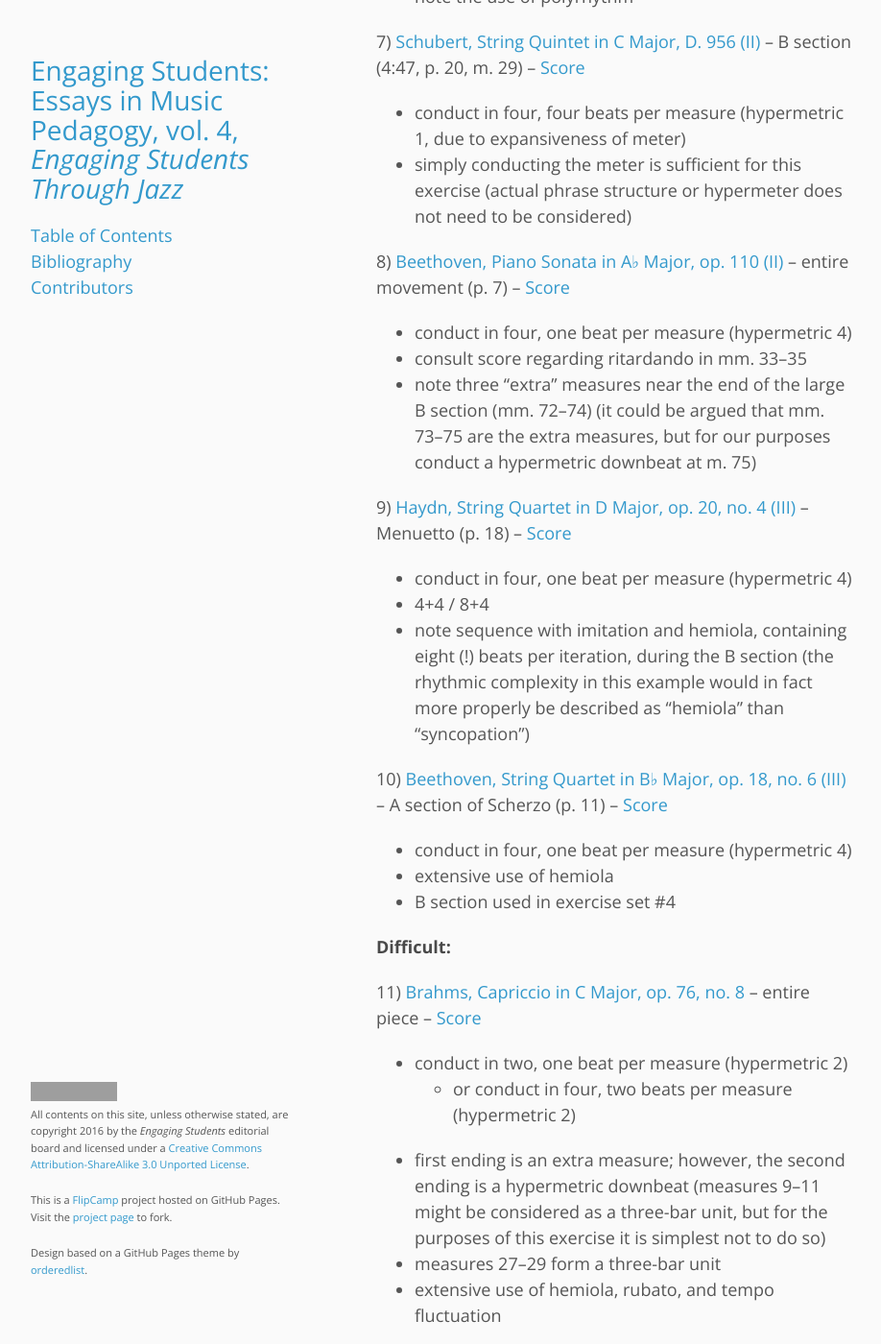
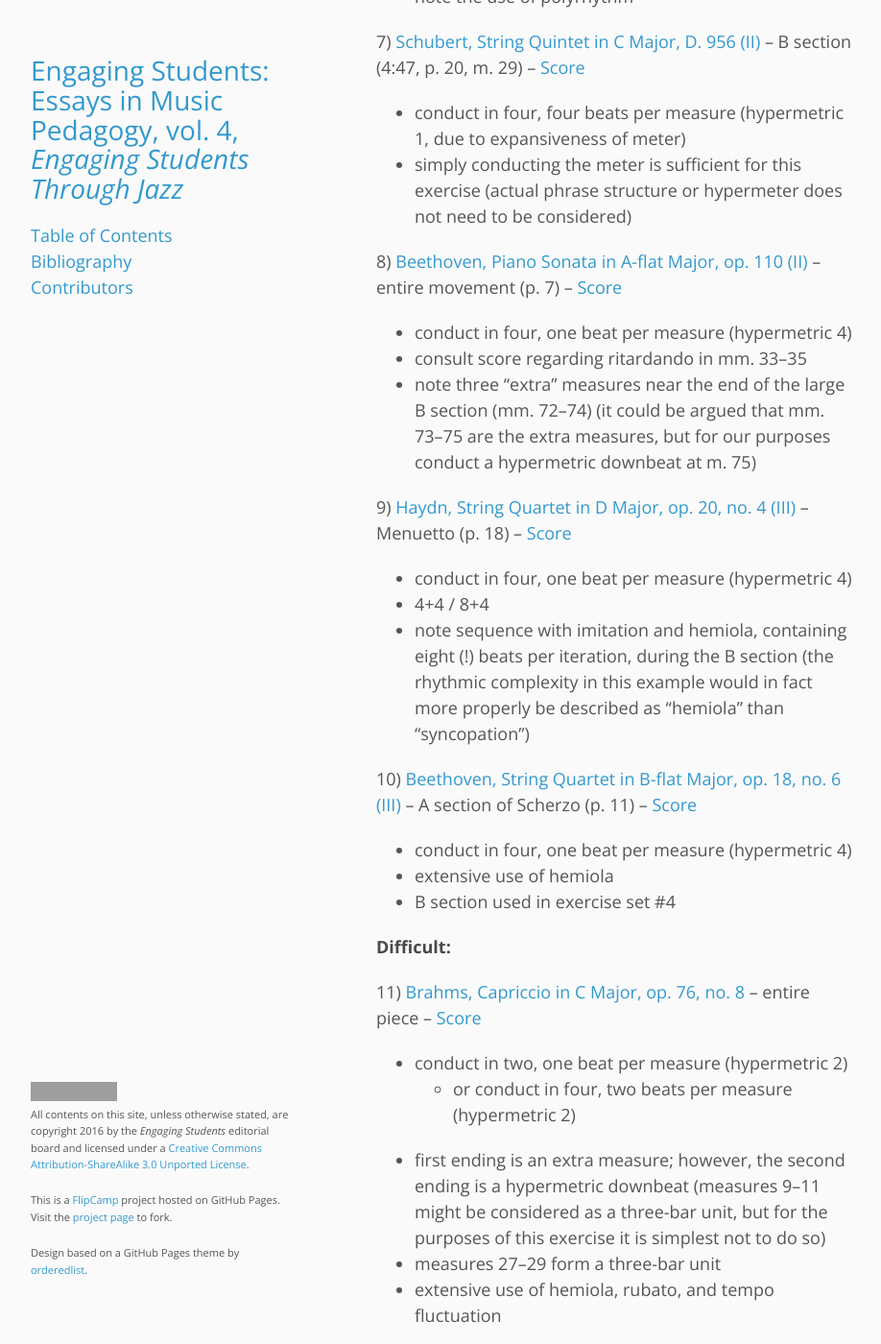
Before and after one commit to flipcamp/engagingstudents4, a Jekyll site: the page built from essays/pellegrin.md, in a window 1280 px wide and 1400 px high, scrolled down 20529 px. Shown: the whole window at 96% size, without its empty margins (178-1096 px from the left). Built offline with Jekyll 4.4.1, drawn with Linux system fonts in a browser that asks for light colours; comment, search, counter and statistics services are not loaded; some of the changed text lies outside the part shown; grey boxes are pictures that could not be loaded.

Commit message:
Pellegrin accidentals

```diff
--- a/essays/pellegrin.md
+++ b/essays/pellegrin.md
@@ -386,7 +386,7 @@ The instructor (or student leader/presenter) in many cases will find it helpful
 - conduct in four, four beats per measure (hypermetric 1, due to expansiveness of meter)
 - simply conducting the meter is sufficient for this exercise (actual phrase structure or hypermeter does not need to be considered)
 
-8\) [Beethoven, Piano Sonata in A<span class="accidental">&#9837;</span> Major, op. 110 (II)](http://open.spotify.com/track/7tNWxDJqgSgQNn0p72zIjv) – entire movement (p. 7) – [Score](http://imslp.nl/imglnks/usimg/d/d9/IMSLP00031-Beethoven__L.v._-_Piano_Sonata_31.pdf)
+8\) [Beethoven, Piano Sonata in A-flat Major, op. 110 (II)](http://open.spotify.com/track/7tNWxDJqgSgQNn0p72zIjv) – entire movement (p. 7) – [Score](http://imslp.nl/imglnks/usimg/d/d9/IMSLP00031-Beethoven__L.v._-_Piano_Sonata_31.pdf)
 
 - conduct in four, one beat per measure (hypermetric 4)
 - consult score regarding ritardando in mm. 33–35
@@ -398,7 +398,7 @@ The instructor (or student leader/presenter) in many cases will find it helpful
 - 4+4 / 8+4
 - note sequence with imitation and hemiola, containing eight (!) beats per iteration, during the B section (the rhythmic complexity in this example would in fact more properly be described as “hemiola” than “syncopation”)
 
-10\) [Beethoven, String Quartet in B<span class="accidental">&#9837;</span> Major, op. 18, no. 6 (III)](http://open.spotify.com/track/7mlyuTcjBYwfbiTKzupRfT) – A section of Scherzo (p. 11) – [Score](http://imslp.nl/imglnks/usimg/c/c7/IMSLP04760-Beethoven_-_String_Quartet_No.6_Dover.pdf)
+10\) [Beethoven, String Quartet in B-flat Major, op. 18, no. 6 (III)](http://open.spotify.com/track/7mlyuTcjBYwfbiTKzupRfT) – A section of Scherzo (p. 11) – [Score](http://imslp.nl/imglnks/usimg/c/c7/IMSLP04760-Beethoven_-_String_Quartet_No.6_Dover.pdf)
 
 - conduct in four, one beat per measure (hypermetric 4)
 - extensive use of hemiola
@@ -518,11 +518,11 @@ One might begin working through this playlist without telling students what they
 
 - 4+5+4 (with syncopation and elision)
 
-17\) [Mozart, Piano Sonata in B<span class="accidental">&#9837;</span> Major, K. 333 (II)](http://open.spotify.com/track/2gHIkLnapwV5yrA8k3wPOP) (p. 9) – [Score](http://hz.imslp.info/files/imglnks/usimg/a/a9/IMSLP70211-PMLP01849-KV_333.pdf)
+17\) [Mozart, Piano Sonata in B-flat Major, K. 333 (II)](http://open.spotify.com/track/2gHIkLnapwV5yrA8k3wPOP) (p. 9) – [Score](http://hz.imslp.info/files/imglnks/usimg/a/a9/IMSLP70211-PMLP01849-KV_333.pdf)
 
 - 4+4+5 (with accompanimental overlap at m. 8)
 
-18\) [Beethoven, String Quartet in B<span class="accidental">&#9837;</span> Major, op. 18, no. 6 (III)](http://open.spotify.com/track/7mlyuTcjBYwfbiTKzupRfT) (p. 11) – [Score](http://imslp.nl/imglnks/usimg/c/c7/IMSLP04760-Beethoven_-_String_Quartet_No.6_Dover.pdf)
+18\) [Beethoven, String Quartet in B-flat Major, op. 18, no. 6 (III)](http://open.spotify.com/track/7mlyuTcjBYwfbiTKzupRfT) (p. 11) – [Score](http://imslp.nl/imglnks/usimg/c/c7/IMSLP04760-Beethoven_-_String_Quartet_No.6_Dover.pdf)
 
 - 4+4 / 7+7
 - extensive use of syncopation and hemiola
```
